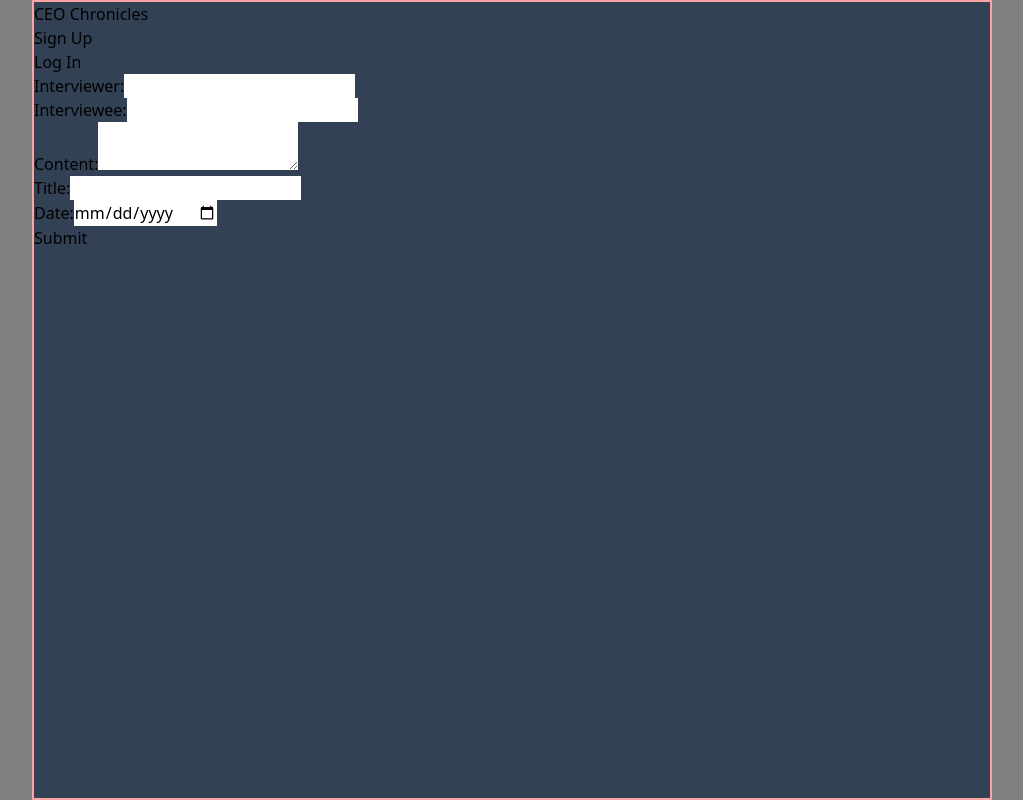
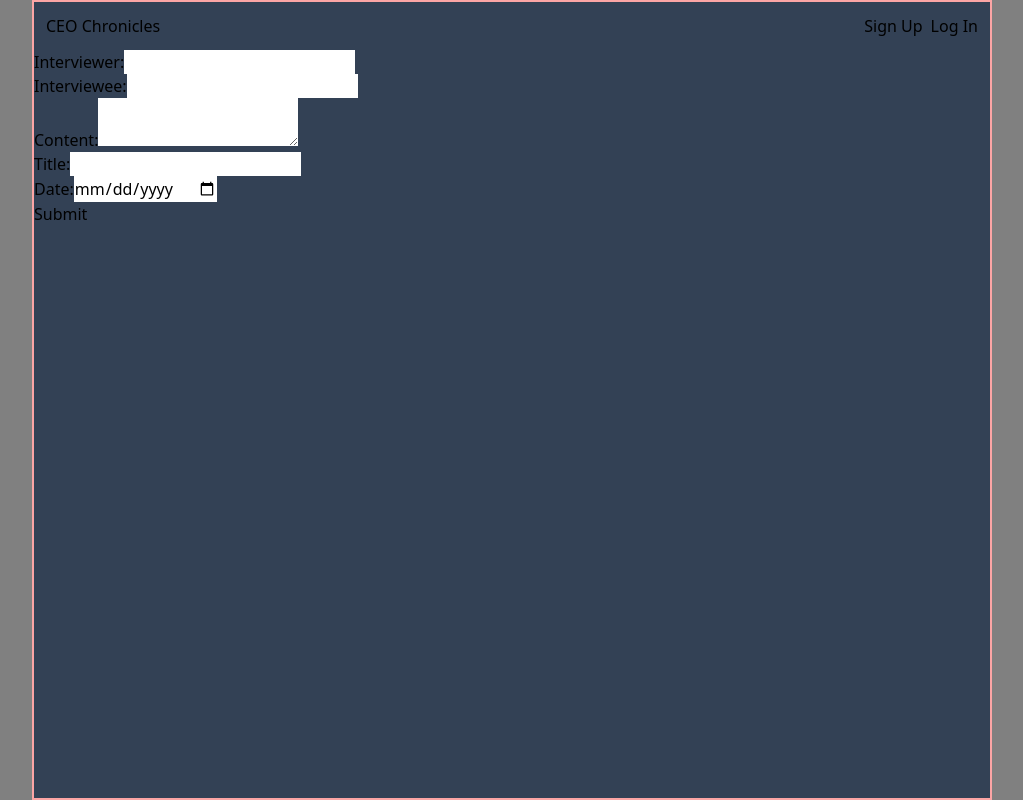
Before and after one commit to michael-carvajal/MERN-App, a React (Create React App) app in the folder frontend/: page /new/interview in a window 1280 px wide. Shown: the whole page, without its empty margins (128-1151 px from the left). Built offline with nearby package versions, Linux system fonts and the light colour scheme; the HTML template or start-up script is replaced by a standard one.

Commit message:
adding tailwind classes

```diff
--- a/frontend/src/components/Navbar.tsx
+++ b/frontend/src/components/Navbar.tsx
@@ -11,8 +11,8 @@ const Navbar: React.FC = () => {
   }
 
   return (
-    <header>
-      <div className="container">
+    <header className='w-full flex justify-between p-3'>
+
         <Link to="/">
           <h1>CEO Chronicles</h1>
         </Link>
@@ -26,7 +26,7 @@ const Navbar: React.FC = () => {
           </div>}
 
           {!user && (
-            <div>
+            <div className='flex gap-2'>
 
               <Link to="/signup">
                 <h1>Sign Up</h1>
@@ -38,7 +38,6 @@ const Navbar: React.FC = () => {
           )}
         </nav>
 
-      </div>
     </header>
   )
 }
```
